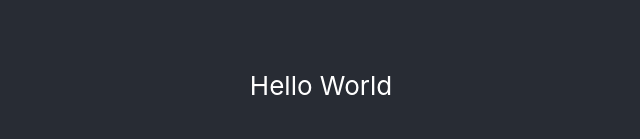
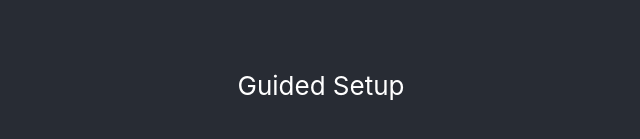
Before and after one commit to IgorPropisnov/react-guided-setup, a React (Create React App) app: page / in a window 1280 px wide. Shown: the part 315-454 px from the top of the page, without its empty margins (319-959 px from the left). Built offline with nearby package versions, Linux system fonts and the light colour scheme.

Commit message:
:sparkles: Added blank functional component

```diff
--- /dev/null
+++ b/src/components/GuidedSetup/guidedSetup.js
@@ -0,0 +1,7 @@
+import React from 'react'
+
+const guidedSetup = () => (
+    <p>Guided Setup</p>
+)
+
+export default guidedSetup
--- a/src/container/App.js
+++ b/src/container/App.js
@@ -1,11 +1,13 @@
-import React from 'react';
-import './App.css';
+import React from 'react'
+import './App.css'
+
+import GuidedSetup from './../components/GuidedSetup/guidedSetup'
 
 function App() {
   return (
     <div className="App">
       <header className="App-header">
-        <p>Hello World</p>
+        <GuidedSetup />
       </header>
     </div>
   );
```
